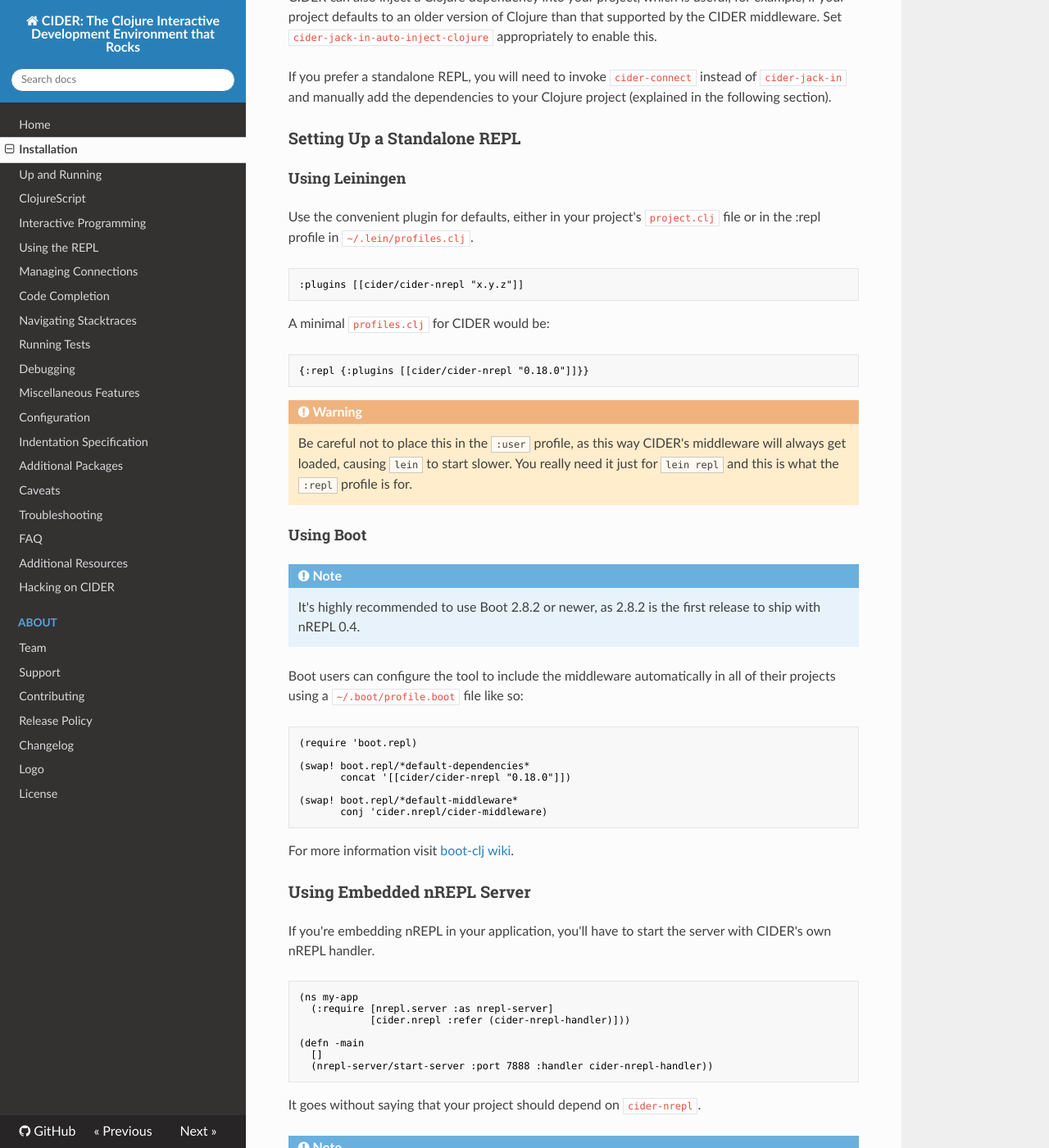
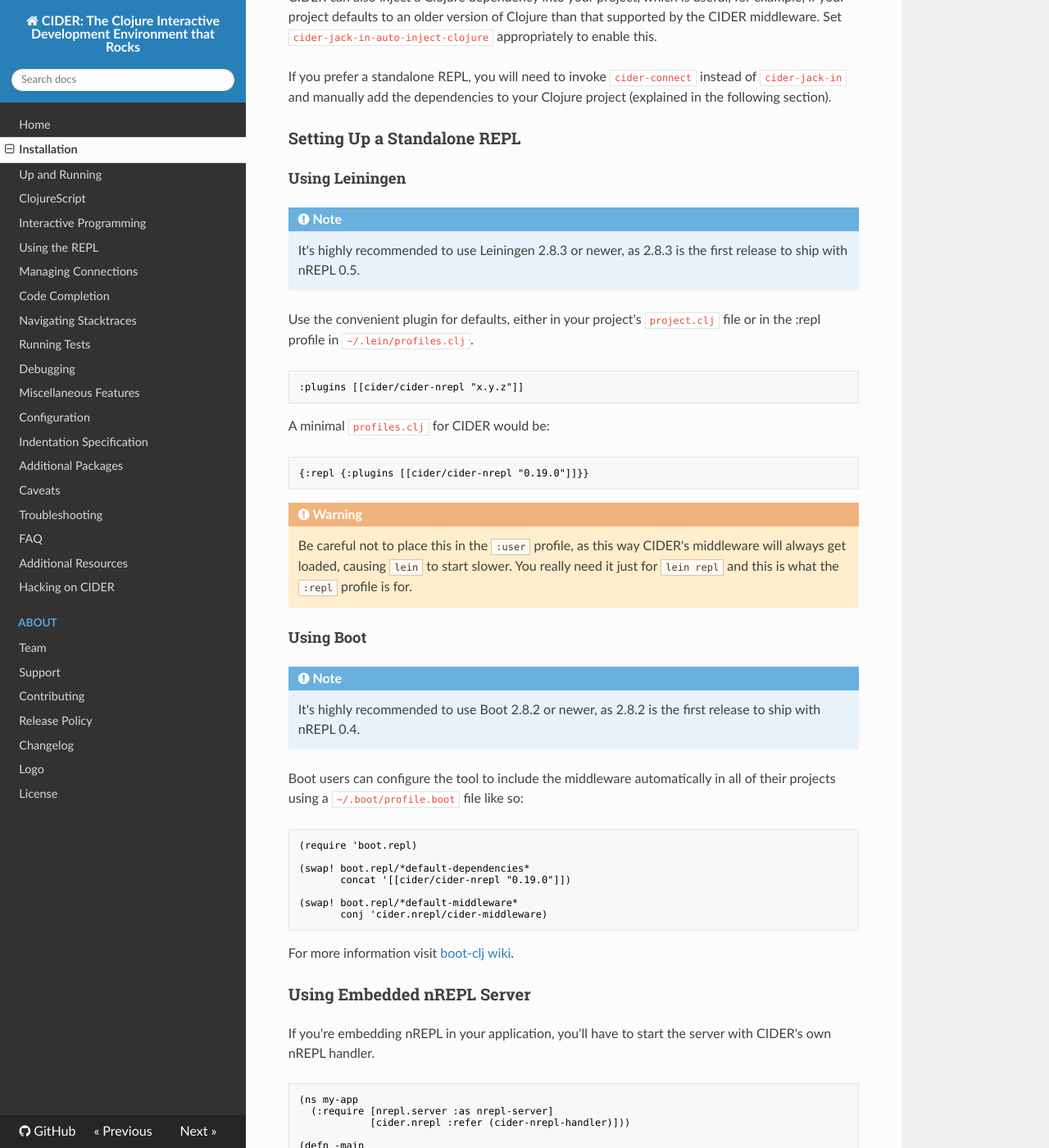
Before and after one commit to clojure-emacs/cider, an MkDocs documentation site: the page built from doc/installation.md, in a window 1280 px wide and 1400 px high, scrolled down 2949 px. Shown: the whole window at 82% size. Built offline with MkDocs 1.6.1, drawn with Linux system fonts in a browser that asks for light colours; nearby versions of some CDN libraries; old or Windows-style settings are respelled for this version of MkDocs.

````diff
--- a/doc/installation.md
+++ b/doc/installation.md
@@ -152,6 +152,11 @@ section).
 
 #### Using Leiningen
 
+!!! Note
+
+    It's highly recommended to use Leiningen 2.8.3 or newer, as 2.8.3 is the first
+    release to ship with nREPL 0.5.
+
 Use the convenient plugin for defaults, either in your project's
 `project.clj` file or in the :repl profile in `~/.lein/profiles.clj`.
 
@@ -162,7 +167,7 @@ Use the convenient plugin for defaults, either in your project's
 A minimal `profiles.clj` for CIDER would be:
 
 ```clojure
-{:repl {:plugins [[cider/cider-nrepl "0.18.0"]]}}
+{:repl {:plugins [[cider/cider-nrepl "0.19.0"]]}}
 ```
 
 !!! warning
@@ -185,7 +190,7 @@ all of their projects using a `~/.boot/profile.boot` file like so:
 (require 'boot.repl)
 
 (swap! boot.repl/*default-dependencies*
-       concat '[[cider/cider-nrepl "0.18.0"]])
+       concat '[[cider/cider-nrepl "0.19.0"]])
 
 (swap! boot.repl/*default-middleware*
        conj 'cider.nrepl/cider-middleware)
````
Also changed, not shown: CHANGELOG.md (+2 -0 lines), doc/up_and_running.md (+1 -1 lines), 1 other file.
